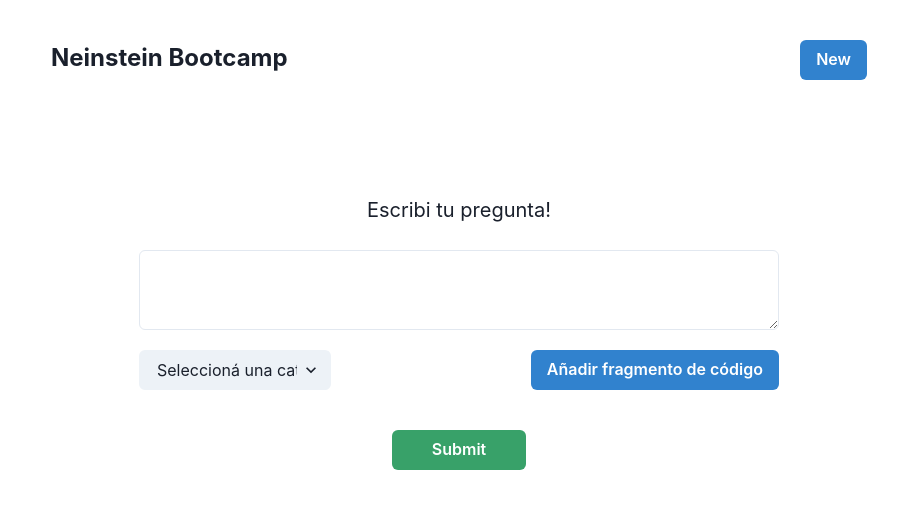
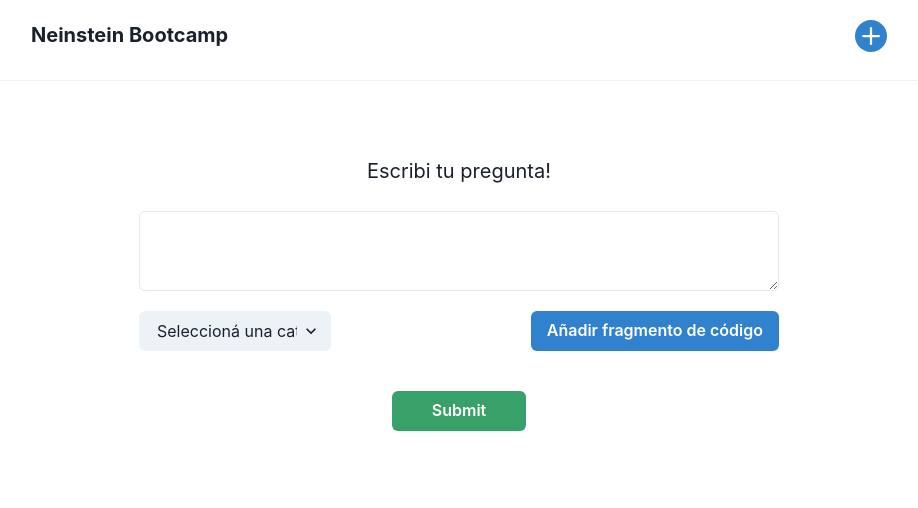
Before and after one commit to agusortola/coderaceBootcamp, a React (Create React App) app: page /create in a window 1280 px wide. Shown: the top 508 px of the page, without its empty margins (181-1099 px from the left). Built offline with nearby package versions, Linux system fonts and the light colour scheme; no server answers.

Commit message:
añado styles

```diff
--- a/src/components/Navbar.js
+++ b/src/components/Navbar.js
@@ -3,30 +3,31 @@ import {
   HStack,
   VStack,
   Box,
-  StackDivider,
+  Divider,
   Text,
-  Button,
-  ButtonGroup,
+  IconButton,
+  Tooltip,
 } from "@chakra-ui/react";
-import { Link } from 'react-router-dom'
+import { AddIcon } from "@chakra-ui/icons";
 
-const handleClick = () => {
+import { Link } from "react-router-dom";
 
-};
+const handleClick = () => {};
 
 const Navbar = () => {
   return (
+    <div className="root">
       <HStack
         spacing={1}
         justify="space-between"
-      p={10}
-      width='70%'
-      margin='auto'
+        p={5}
+        width="70%"
+        margin="auto"
       >
         <VStack spacing={5}>
           <Box h="40px">
-        <Link to ="/">
-          <Text fontWeight={700} fontSize={24}>
+            <Link to="/">
+              <Text fontWeight={700} fontSize={20}>
                 Neinstein Bootcamp
               </Text>
             </Link>
@@ -34,14 +35,26 @@ const Navbar = () => {
         </VStack>
         <VStack spacing={5}>
           <Box h="40px">
-          <Link to ="/create">
-          <Button onClick={handleClick} colorScheme="blue">
-            New
-          </Button>
+            <Link to="/create">
+              <Tooltip label="Crear pregunta" placement="left">
+                <IconButton
+                value='Nueva'
+                  isRound
+                  onClick={handleClick}
+                  colorScheme="blue"
+                  size="sm"
+                  variant="solid"
+                  aria-label=" New"
+                  icon={<AddIcon fontSize={18} />}
+                >
+                </IconButton>
+              </Tooltip>
             </Link>
           </Box>
         </VStack>
       </HStack>
+      <Divider orientation="horizontal" />
+    </div>
   );
 };
 
--- a/src/components/QuestionItem.js
+++ b/src/components/QuestionItem.js
@@ -28,29 +28,29 @@ const QuestionItem = ({ question }) => {
   }
 
   function formatDate(d) {
-    const date = new Date(d)
+    const date = new Date(d);
 
-    date.setHours(date.getHours() - 3)
+    date.setHours(date.getHours() - 3);
 
-    let formattedDate = ''
+    let formattedDate = "";
 
-    const separated = date.toLocaleDateString().split('/')
-    const month = separated[0]
-    const day = separated[1]
-    const year = separated[2]
+    const separated = date.toLocaleDateString().split("/");
+    const month = separated[0];
+    const day = separated[1];
+    const year = separated[2];
 
-    const separator = '-'
+    const separator = "-";
 
-    formattedDate += day >= 10 ? day : `0${day}`
-    formattedDate += separator
-    formattedDate += month >= 10 ? month : `0${month}`
-    formattedDate += separator
-    formattedDate += year
+    formattedDate += day >= 10 ? day : `0${day}`;
+    formattedDate += separator;
+    formattedDate += month >= 10 ? month : `0${month}`;
+    formattedDate += separator;
+    formattedDate += year;
 
-    formattedDate += ' ' + date.toLocaleTimeString()
+    formattedDate += " " + date.toLocaleTimeString();
 
-    return formattedDate
-}
+    return formattedDate;
+  }
 
   return (
     <div className="root">
@@ -61,7 +61,7 @@ const QuestionItem = ({ question }) => {
           justify="space-between"
           marginBottom={5}
         >
-          <HStack flexGrow="1" flexGrow="1" spacing={2}>
+          <HStack flexGrow="1" flexGrow="1" spacing={3}>
             <VStack>
               <Tooltip label={question.answers.length + " respuestas"}>
                 <HStack>
@@ -80,6 +80,18 @@ const QuestionItem = ({ question }) => {
             <VStack textAlign="left" flexGrow="1" alignItems="flex-start">
               <HStack marginLeft={5}>
                 <Text fontSize={10} fontStyle="italic" color="grey">
+                  {question.answers.length == 0 && (
+                    <Badge
+                      variant="subtle"
+                      colorScheme="green"
+                      ml="1"
+                      fontStyle="normal"
+                      fontSize="1em"
+                      marginRight={5}
+                    >
+                      New
+                    </Badge>
+                  )}
                   Created: {formatDate(question.date)}
                 </Text>
                 <Tooltip label="Copiar ID">
@@ -103,6 +115,7 @@ const QuestionItem = ({ question }) => {
                   <Text fontWeight={400} flexGrow="1" width="100%">
                     {question.title}
                   </Text>
+
                   <AccordionIcon />
                 </AccordionButton>
               </Tooltip>
```
Lines whose indentation alone changed are shown as unchanged.
